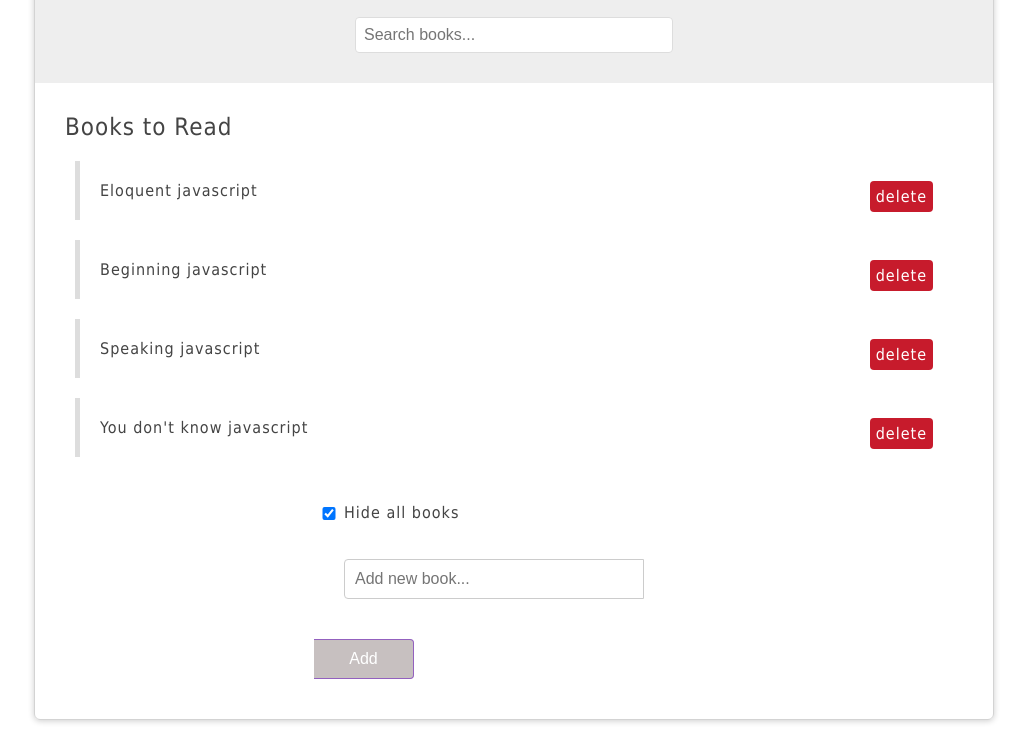
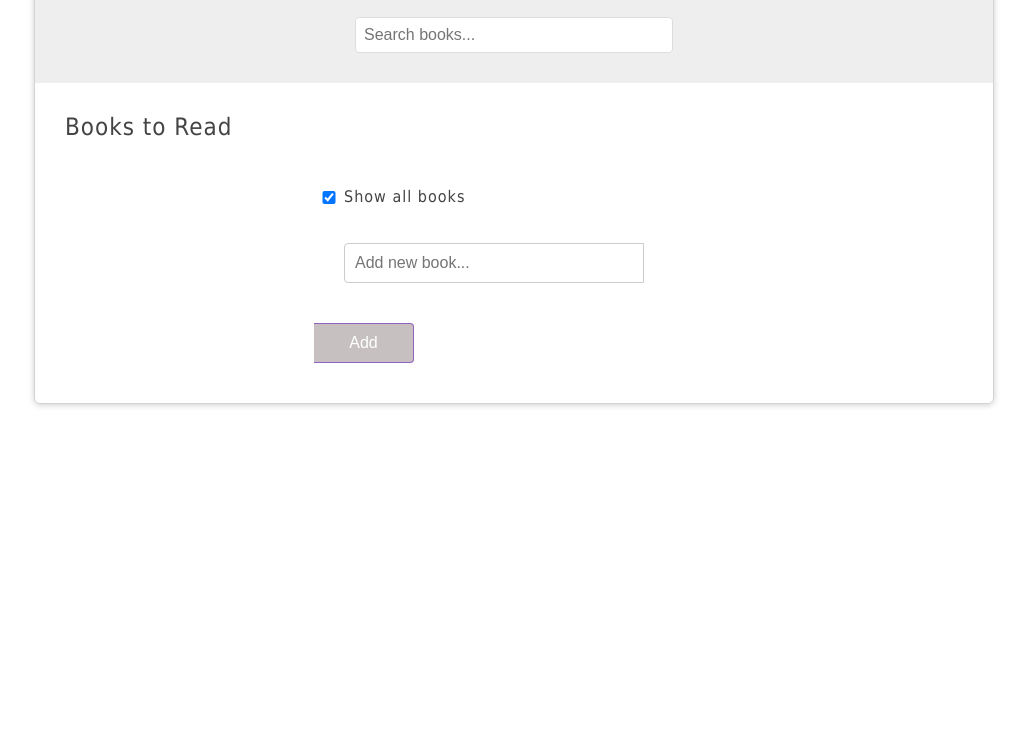
Before and after one commit to dexiouz/100DaysOfCode, a plain HTML site: page DOM/DOM_project/index.html in a window 1280 px wide. Both pictures are taken after a click on the checkbox "Hide all books". Shown: the part 111-851 px from the top of the page, without its empty margins (126-1153 px from the left). After the commit the page ends 800 px from the top, so only its background shows below. Drawn offline with Linux system fonts and the light colour scheme.

Commit message:
Can hide or show books

```diff
--- a/DOM/DOM_project/Dom.js
+++ b/DOM/DOM_project/Dom.js
@@ -40,6 +40,9 @@ addForm.addEventListener('submit', function(e){
     const bookName = document.createElement('span');
     const deleteButton = document.createElement('span');
 
+    bookName.classList.add('name');
+    deleteButton.classList.add('delete');
+
     // ADD TEXT CONTENT
     // to the delete button
     deleteButton.textContent = "delete";
@@ -54,11 +57,28 @@ addForm.addEventListener('submit', function(e){
 // lets grab the ul tag and append the li tag into it
     // we have grabbed the ul before
     ul.appendChild(li);
-
+});
 
 // Day73
-    bookName.classList.add('name');
-    deleteButton.classList.add('delete');
+const bookName = document.createElement('span');
+const deleteButton = document.createElement('span');
+const hideLabel = document.querySelector('#hideLabel');
+bookName.classList.add('name');
+deleteButton.classList.add('delete');
 
-
-});
+// HIDING BOOKS
+// first grab the checkbox
+const hideBooks = document.querySelector('#hide');
+// next add a change event plus listener
+hideBooks.addEventListener('change', function(e){
+    // check if the checkbox is checked
+    if(hideBooks.checked){
+        // if checked, hide the ul holding all the books
+        ul.style.display = "none";
+        hideLabel.textContent = "Show all books"
+    }else {
+        // show the ul tag
+        ul.style.display = "initial";
+        hideLabel.textContent = "Hide all books";
+    }
+})
--- a/DOM/DOM_project/index.html
+++ b/DOM/DOM_project/index.html
@@ -39,7 +39,7 @@
 	    </div>
 	    <form id="add-book">
 				<input type="checkbox" id="hide">
-				<label for="hide">Hide all books</label>
+				<label for="hide" id="hideLabel">Hide all books</label>
 	    	<input type="text" placeholder="Add new book..." />
 	    	<button>Add</button>
 	    </form>
```
Also changed, not shown: 1 other file.
